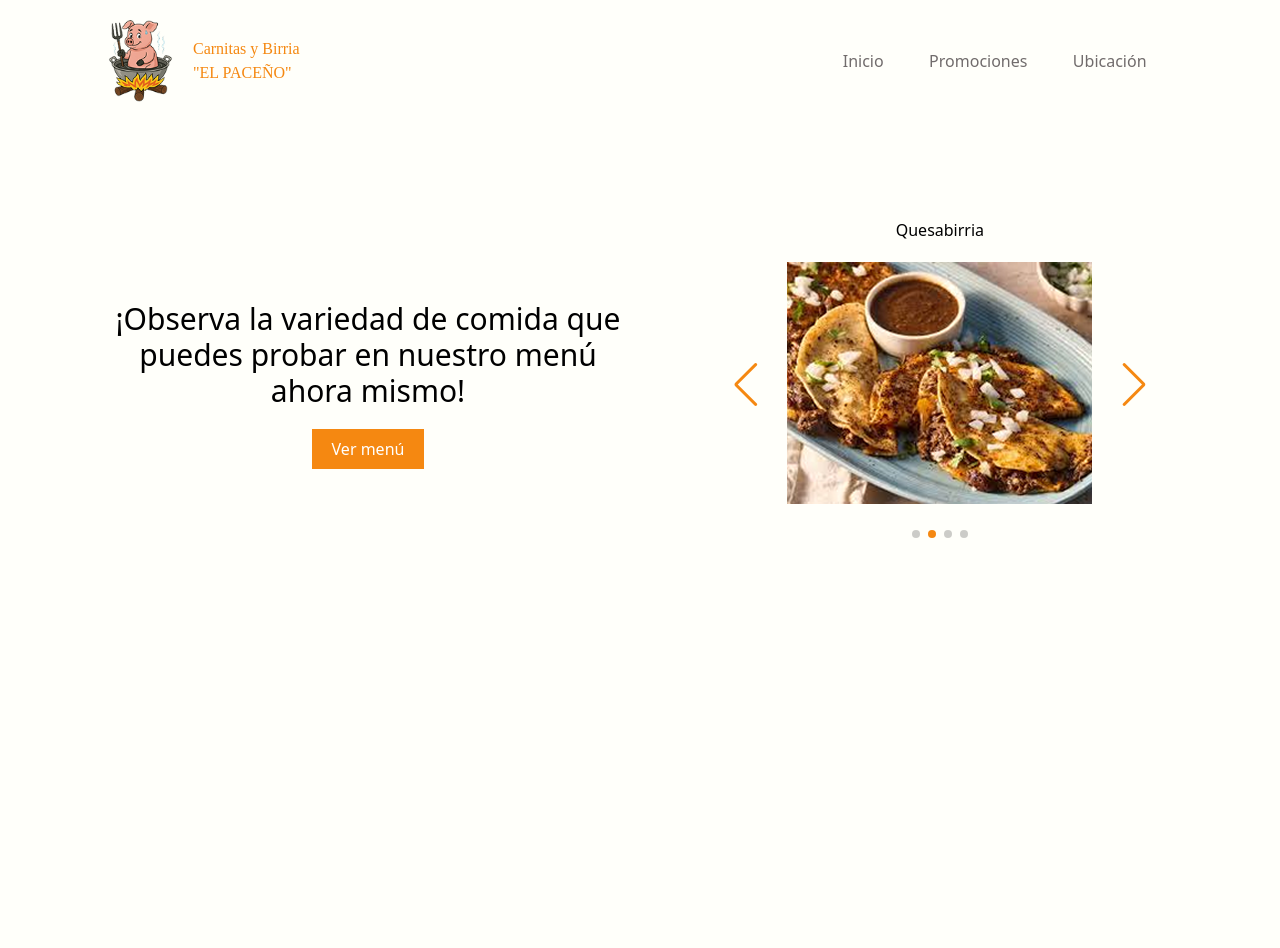
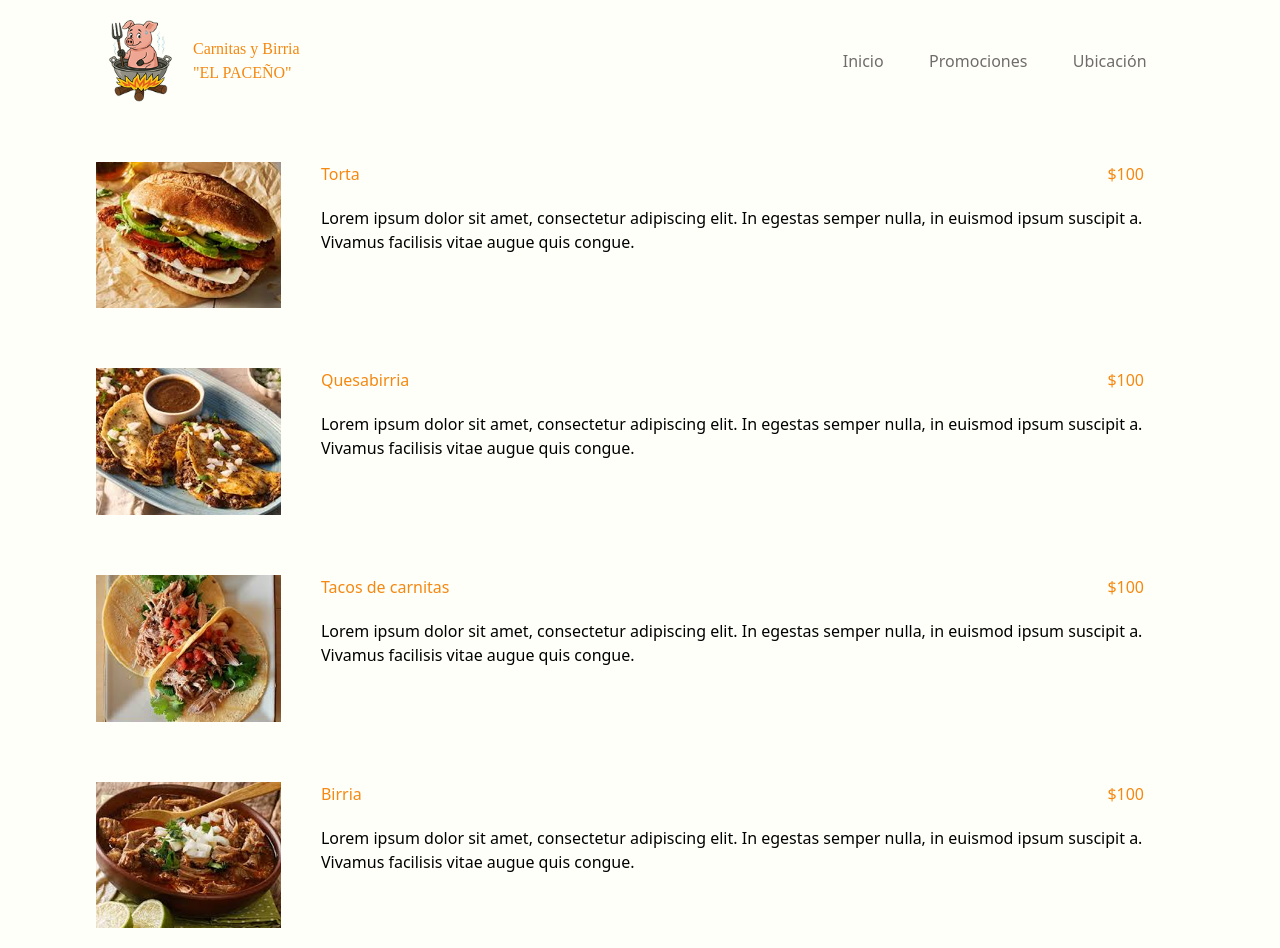
Before and after one commit to jonathanj20/el-paceno-app, a React (Vite) app: page /menu in a window 1280 px wide. Before the commit the page ends 800 px from the top, so only its background shows below. Built offline with nearby package versions, Linux system fonts and the light colour scheme; a web font is replaced by a local one.

Commit message:
routing and react router library were added

```diff
--- a/package.json
+++ b/package.json
@@ -14,6 +14,7 @@
     "hamburger-react": "^2.5.2",
     "react": "^19.1.1",
     "react-dom": "^19.1.1",
+    "react-router": "^7.9.1",
     "swiper": "^11.2.10",
     "tailwindcss": "^4.1.12"
   },
--- a/src/App.tsx
+++ b/src/App.tsx
@@ -1,14 +1,15 @@
-import Header from "./components/Header";
-import StartIndex from "./components/StartMenu";
+import {BrowserRouter, Route, Routes} from "react-router";
+import Index from "./pages/Index";
+import Menu from "./pages/Menu";
 
 function App() {
   return (
-    <>
-      <div>
-        <Header />
-        <StartIndex />
-      </div>
-    </>
+    <BrowserRouter>
+      <Routes>
+        <Route path="/" element={<Index/>} />
+        <Route path="/menu" element={<Menu/>}></Route>
+      </Routes>
+    </BrowserRouter>
   )
 }
 
--- a/src/components/Button.tsx
+++ b/src/components/Button.tsx
@@ -1,6 +1,8 @@
+import { Link } from "react-router";
 interface button{
     text: string,
+    path: string
 }
-const Button = ({text}: button) => <a className="py-2 px-5 bg-mainOrange text-white" href="#">{text}</a>
+const Button = ({text, path}: button) => <Link className="py-2 px-5 bg-mainOrange text-white" to={path}>{text}</Link>
 
 export default Button;
--- /dev/null
+++ b/src/components/Food.tsx
@@ -0,0 +1,23 @@
+interface food {
+    image: string,
+    name: string,
+    price: number,
+    description: string
+}
+
+export default function Food({image, name, price, description}: food){
+    return(
+        <div className="mt-10 space-y-5 lg:flex">
+            <div>
+                <img src={image} alt="birria" className="w-[70%] mx-auto lg:w-64 lg:mx-0" />
+            </div>
+            <div className="space-y-5 px-10">
+                <div className="text-mainOrange flex justify-between">
+                    <span>{name}</span>
+                    <span>${price}</span>
+                </div>
+                <p>{description}</p>
+            </div>
+        </div>
+    )
+}
--- a/src/components/Imagotype.tsx
+++ b/src/components/Imagotype.tsx
@@ -1,7 +1,11 @@
+import { Link } from "react-router"
+
 export default function Imagotype(){
     return(
         <div className="flex items-center gap-5">
-            <img src="./logo.png" alt="logo_el-paceño" className="w-[65px]" title="El paceño"/>
+            <Link to={"/"}>
+                <img src="./logo.png" alt="logo_el-paceño" className="w-[65px]" title="El paceño"/>
+            </Link>
             <h2 className="text-mainOrange font-kavoon">Carnitas y Birria <br /> "EL PACEÑO"</h2>
         </div>
     )
--- a/src/components/StartMenu.tsx
+++ b/src/components/StartMenu.tsx
@@ -20,7 +20,7 @@ export default function StartIndex(){
         <section className="mt-14 lg:mt-24 flex flex-col lg:flex-row gap-14">
             <div className="p-3 flex flex-col gap-5 items-center justify-center lg:w-[50%]">
                 <Slogan text="¡Observa la variedad de comida que puedes probar en nuestro menú ahora mismo!" />
-                <Button text="Ver menú"/>
+                <Button text="Ver menú" path="/menu" />
             </div>
             <Swiper className="w-full lg:w-[40%]" slidesPerView={1} modules={[Navigation, Pagination, A11y, Keyboard, Autoplay]} navigation keyboard autoplay loop pagination={{ clickable: true, }} style={{
                 '--swiper-navigation-color': 'var(--color-mainOrange)',
--- /dev/null
+++ b/src/pages/Index.tsx
@@ -0,0 +1,11 @@
+import Header from "../components/Header";
+import StartIndex from "../components/StartMenu";
+
+export default function Index(){
+    return(
+        <main>
+            <Header />
+            <StartIndex />
+        </main>
+    )
+}
--- /dev/null
+++ b/src/pages/Menu.tsx
@@ -0,0 +1,27 @@
+import Header from "../components/Header";
+import Food from "../components/Food";
+
+export default function Menu(){
+    interface food{
+        image: string,
+        name: string,
+        price: number,
+        description: string
+    }
+
+    const foods: food[]=[
+        { image: "./torta.png", name: "Torta", price: 100, description:"Lorem ipsum dolor sit amet, consectetur adipiscing elit. In egestas semper nulla, in euismod ipsum suscipit a. Vivamus facilisis vitae augue quis congue."},
+        { image: "./quesabirria.png", name: "Quesabirria", price: 100, description: "Lorem ipsum dolor sit amet, consectetur adipiscing elit. In egestas semper nulla, in euismod ipsum suscipit a. Vivamus facilisis vitae augue quis congue." },
+        { image: "./tacos_carnita.png", name: "Tacos de carnitas", price: 100, description: "Lorem ipsum dolor sit amet, consectetur adipiscing elit. In egestas semper nulla, in euismod ipsum suscipit a. Vivamus facilisis vitae augue quis congue." },
+        { image: "./birria.png", name: "Birria", price: 100, description: "Lorem ipsum dolor sit amet, consectetur adipiscing elit. In egestas semper nulla, in euismod ipsum suscipit a. Vivamus facilisis vitae augue quis congue." }
+    ];
+
+    return(
+        <>
+            <Header/>
+            {
+                foods.map(({image, name, price, description}) => <Food image={image} name={name} price={price} description={description} />)
+            }
+        </>
+    )
+}
```
Also changed, not shown: 1 other file (tests, documents, lock files or other folders).
